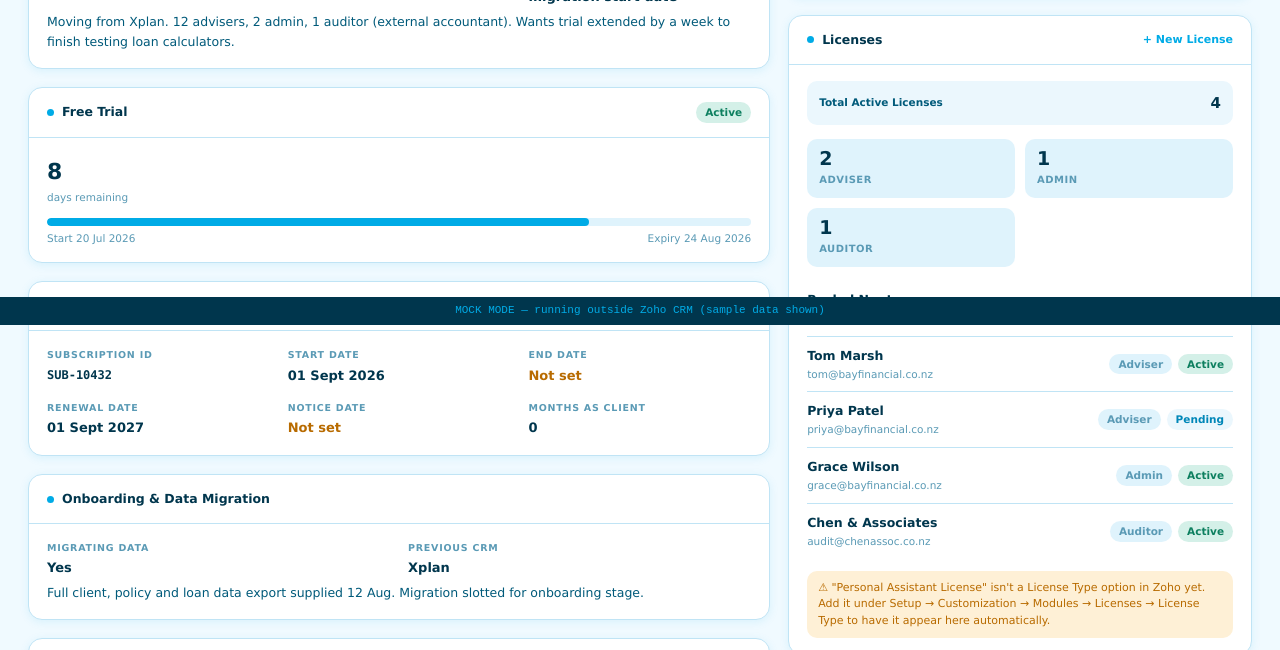
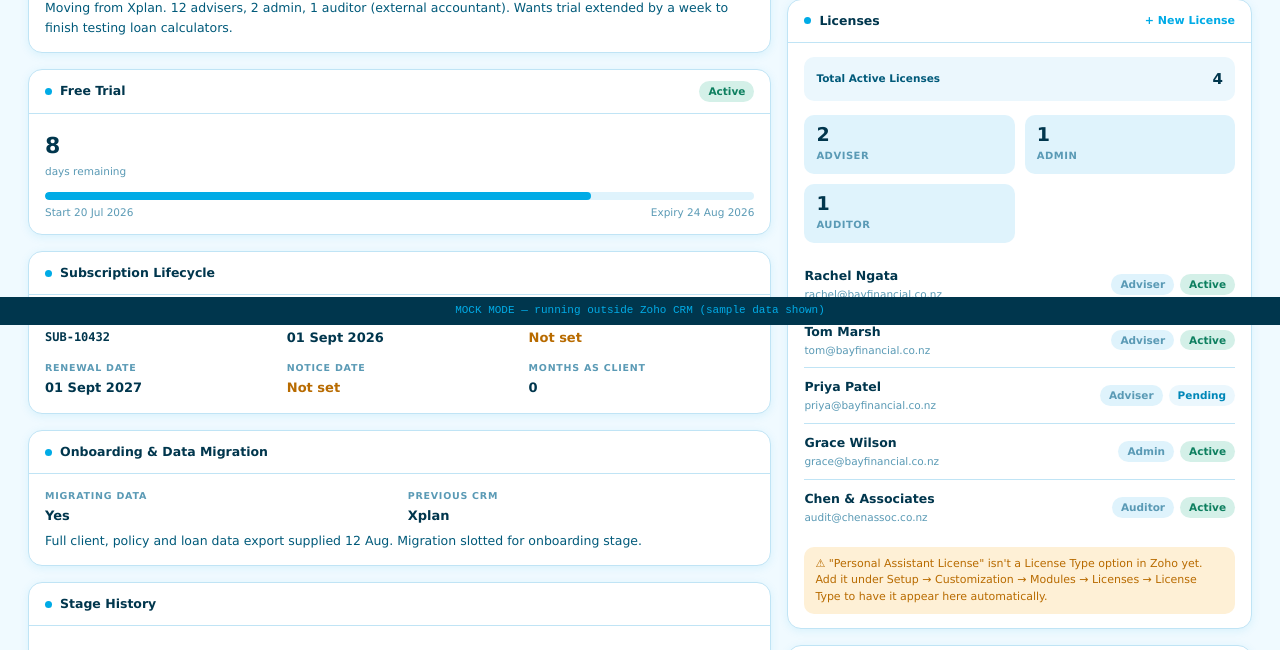
Before and after one commit to Adviser-CRM/adviser-crm-widgets, a website: page deals/index.html in a window 1280 px wide. Shown: the part 475-1125 px from the top of the page. Drawn offline with Linux system fonts and the light colour scheme; a script that the page names is missing.

Commit message:
Improve screen real estate usage
- Widen content max-width from 1280px to 1680px so the layout uses
  more of the space Zoho's Canvas widget container actually provides
  (the hero header already had no such cap and was visibly wider than
  the cards below it).
- Tighten card header/body padding and field-grid gaps for better
  information density, so more of each card is visible without
  scrolling.

Co-Authored-By: Claude Sonnet 5 <noreply@anthropic.com>

```diff
--- a/deals/index.html
+++ b/deals/index.html
@@ -156,10 +156,10 @@
   .lost-banner.visible { display: flex; }
 
   /* ── Layout ── */
-  .content { max-width: 1280px; margin: 0 auto; padding: 22px 28px 60px; }
-  .grid-2 { display: grid; grid-template-columns: 1.6fr 1fr; gap: 18px; align-items: start; }
+  .content { max-width: 1680px; margin: 0 auto; padding: 18px 28px 48px; }
+  .grid-2 { display: grid; grid-template-columns: 1.6fr 1fr; gap: 16px; align-items: start; }
   @media (max-width: 980px) { .grid-2 { grid-template-columns: 1fr; } }
-  .col { display: flex; flex-direction: column; gap: 18px; min-width: 0; }
+  .col { display: flex; flex-direction: column; gap: 16px; min-width: 0; }
 
   .card {
     background: var(--white); border-radius: var(--radius-lg);
@@ -168,15 +168,15 @@
   }
   .card-header {
     display: flex; align-items: center; justify-content: space-between;
-    padding: 14px 18px; border-bottom: 1px solid var(--divider);
+    padding: 11px 16px; border-bottom: 1px solid var(--divider);
   }
   .card-title { font-size: 12.5px; font-weight: 700; color: var(--ink); display: flex; align-items: center; gap: 8px; }
   .card-title .dot { width: 7px; height: 7px; border-radius: 50%; background: var(--blue); }
   .card-link { font-size: 11px; font-weight: 700; color: var(--blue); cursor: pointer; text-decoration: none; }
   .card-link:hover { text-decoration: underline; }
-  .card-body { padding: 16px 18px; }
+  .card-body { padding: 14px 16px; }
 
-  .field-grid { display: grid; grid-template-columns: 1fr 1fr; gap: 14px 18px; }
+  .field-grid { display: grid; grid-template-columns: 1fr 1fr; gap: 12px 16px; }
   .field-grid.cols-3 { grid-template-columns: repeat(3, 1fr); }
   @media (max-width: 560px) { .field-grid, .field-grid.cols-3 { grid-template-columns: 1fr 1fr; } }
   .field .fl { font-size: 9.5px; font-weight: 700; text-transform: uppercase; letter-spacing: 0.08em; color: var(--muted); margin-bottom: 3px; }
```
